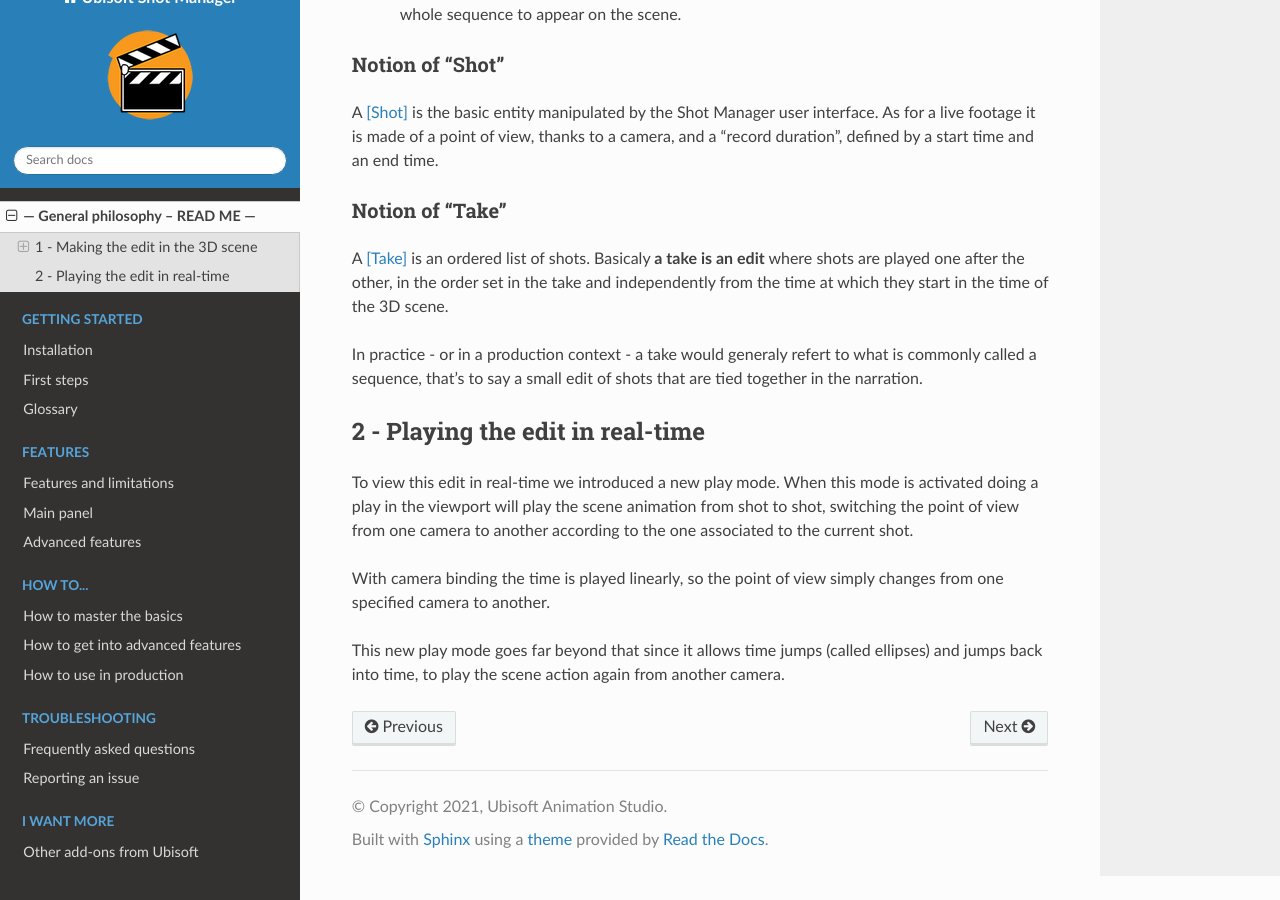
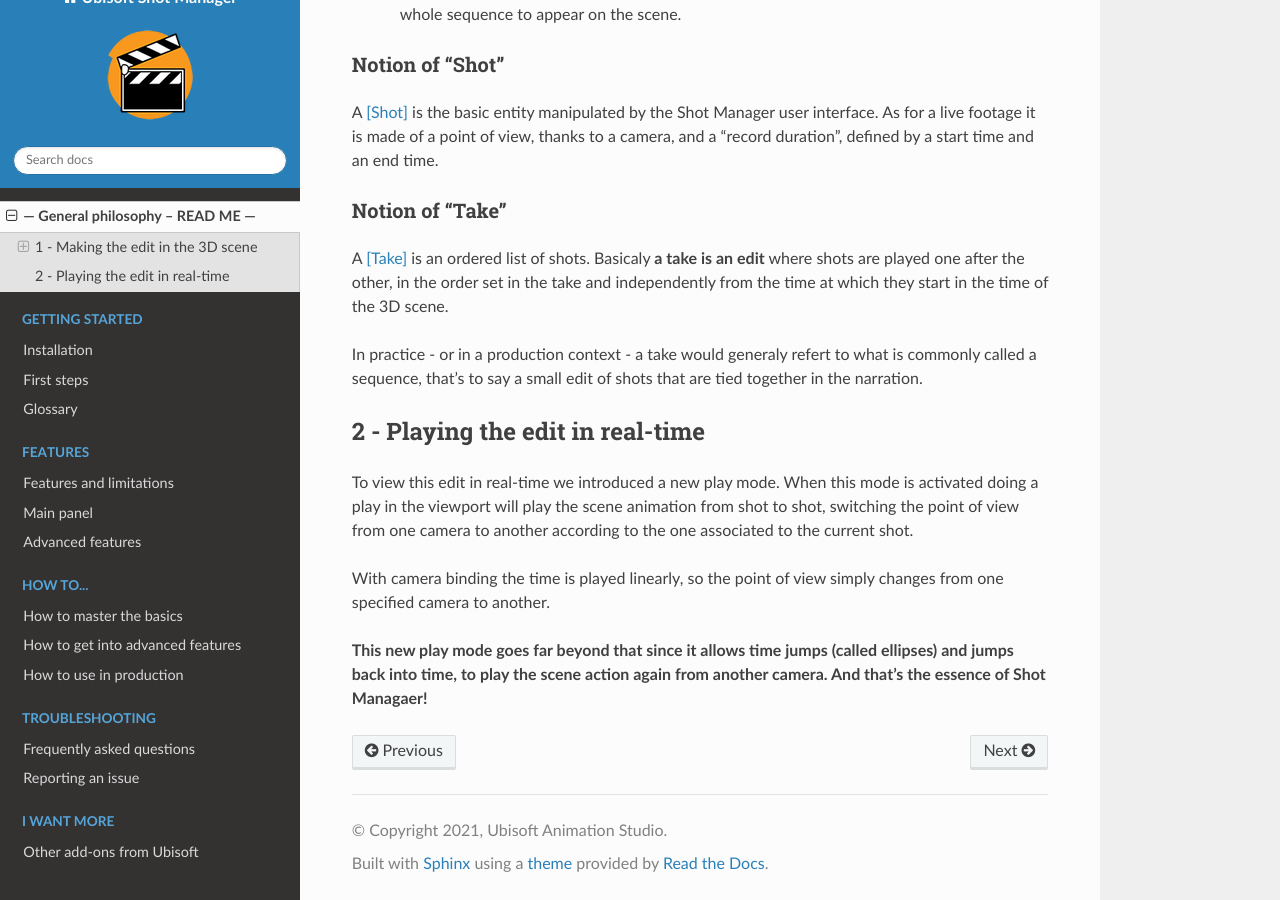
Before and after one commit to ubisoft/shotmanager, a Sphinx documentation site: the page built from docs/getting-started/general-philosophy.rst, in a window 1280 px wide and 900 px high, scrolled down 596 px. Built offline with Sphinx 7.4.7 and the Read the Docs theme 2.0.0, drawn with Linux system fonts in a browser that asks for light colours.

Commit message:
doc: fixes

```diff
--- a/docs/getting-started/general-philosophy.rst
+++ b/docs/getting-started/general-philosophy.rst
@@ -54,8 +54,8 @@
 With camera binding the time is played linearly, so the point of view simply changes from one specified
 camera to another.
 
-This new play mode goes far beyond that since it allows time jumps (called ellipses) and jumps back into
-time, to play the scene action again from another camera.
+**This new play mode goes far beyond that since it allows time jumps (called ellipses) and jumps back into
+time, to play the scene action again from another camera. And that's the essence of Shot Managaer!**
 
 
 .. UX phitlosophy: simple, consistent, predictible
--- a/docs/index.rst
+++ b/docs/index.rst
@@ -15,7 +15,8 @@
     :width: 80%
 
 
-|br|See how this tool was used in production: `User Stories - Blender and the Rabbids <https://www.blender.org/user-stories/blender-and-the-rabbids/?utm_source=www-homepage>`__.
+|br|
+See how this tool was used in production: `User Stories - Blender and the Rabbids <https://www.blender.org/user-stories/blender-and-the-rabbids/?utm_source=www-homepage>`__.
 
 
 Disclaimer
```
